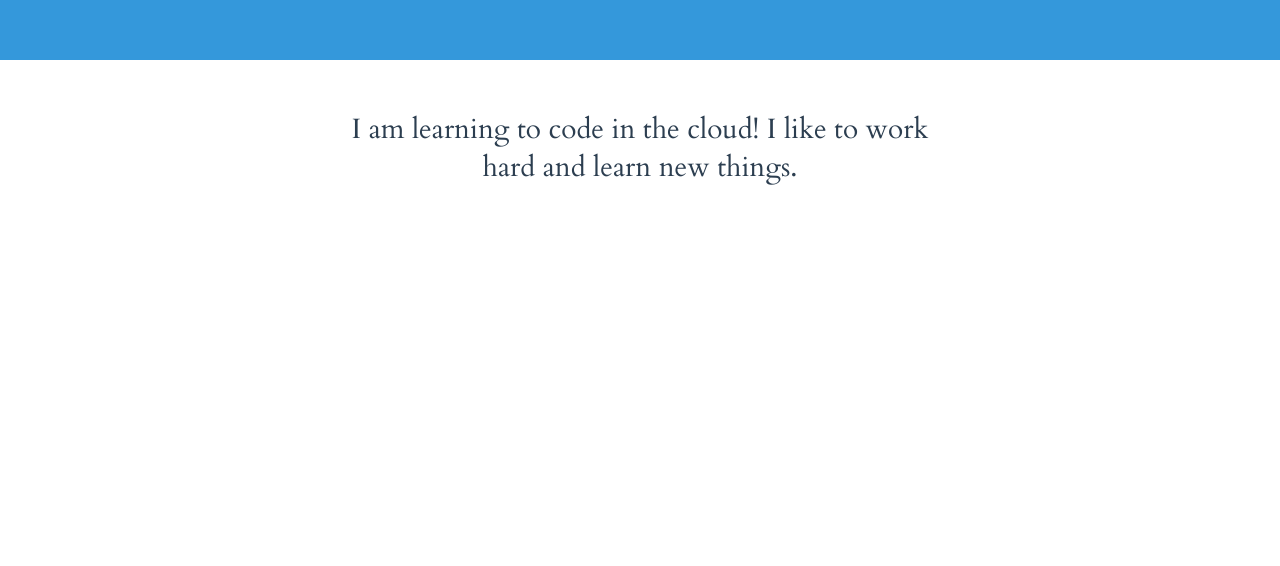
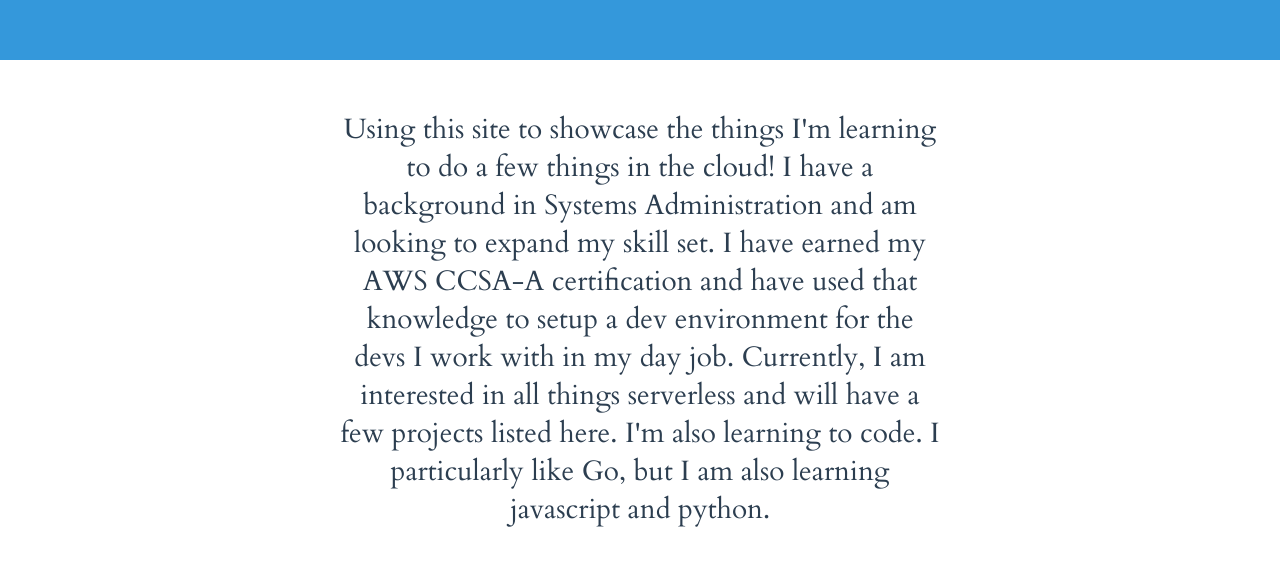
Before and after one commit to mnj1222/my-portfoilio, a plain HTML site: page index.html in a window 1280 px wide. Shown: the part 2048-2614 px from the top of the page. Drawn offline with Linux system fonts and the light colour scheme.

Commit message:
Add About me paragraph

```diff
--- a/index.html
+++ b/index.html
@@ -116,7 +116,11 @@
 
     <section class="section section--alignCentered section--description">
       <p class="color--darkgrey section__description">
-        I am learning to code in the cloud! I like to work hard and learn new things.
+        Using this site to showcase the things I'm learning to do a few things in the cloud!
+        I have a background in Systems Administration and am looking to expand my skill set.
+        I have earned my AWS CCSA-A certification and have used that knowledge to setup a dev environment for the devs I work with in my day job.
+        Currently, I am interested in all things serverless and will have a few projects listed here.
+        I'm also learning to code. I particularly like Go, but I am also learning javascript and python.
       </p>
 
     <div class="background--skyBlue modal--closed">
```
Also changed, not shown: README.md.
